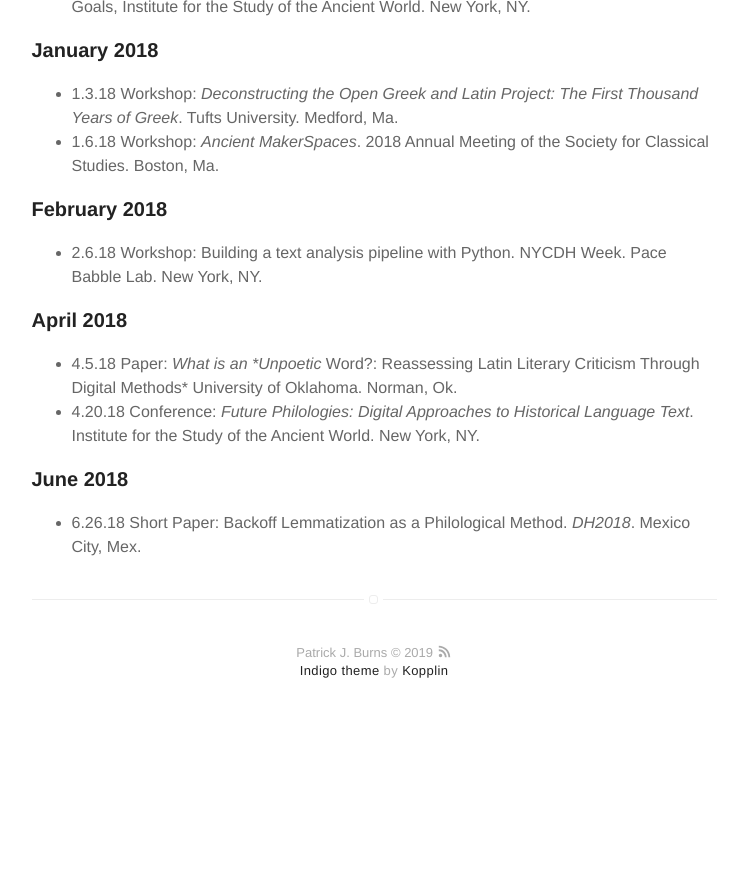
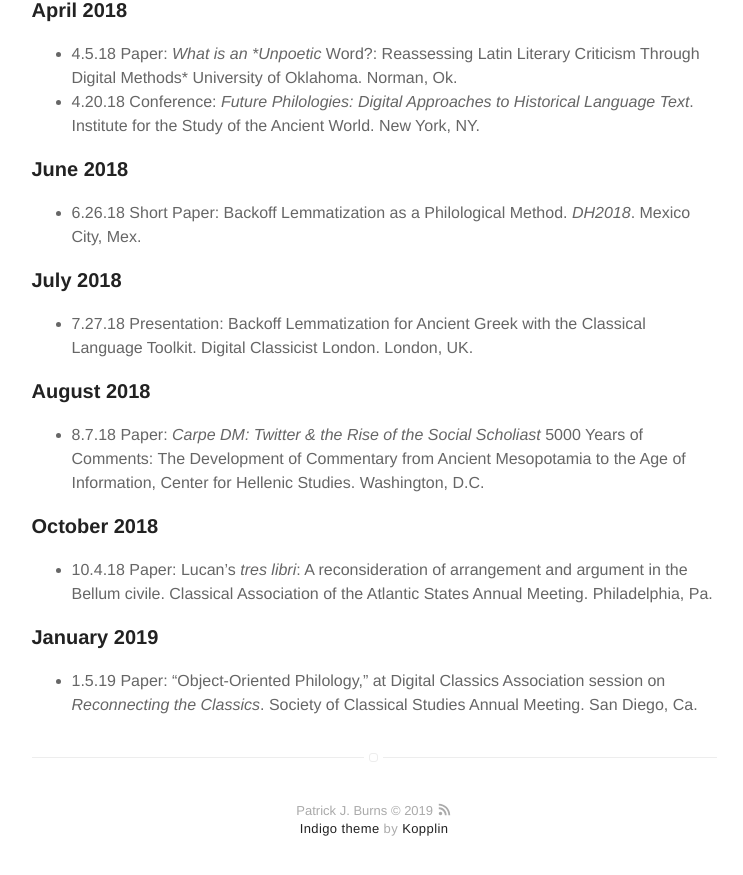
Before and after one commit to diyclassics/diyclassics.github.io, a Jekyll site: the page built from calendar.md, in a window 1280 px wide and 900 px high, scrolled down 1427 px. Shown: the top 875 px of the window, without its empty margins (266-1009 px from the left). Built offline with Jekyll 4.4.1, drawn with Linux system fonts in a browser that asks for light colours; before the commit the page ends 2169 px from its top, so only the background shows below that; some of the changed text lies outside the part shown.

Commit message:
Update cv

```diff
--- a/calendar.md
+++ b/calendar.md
@@ -40,7 +30,6 @@ layout: calendar
 ### February 2018
 - 2.6.18 Workshop: Building a text analysis pipeline with Python. NYCDH Week. Pace Babble Lab. New York, NY.
 
-
 ### April 2018
 
 - 4.5.18 Paper: *What is an *Unpoetic* Word?: Reassessing Latin Literary Criticism Through Digital Methods* University of Oklahoma. Norman, Ok.
@@ -49,3 +38,19 @@ layout: calendar
 ### June 2018
 
 - 6.26.18 Short Paper: Backoff Lemmatization as a Philological Method. *DH2018*. Mexico City, Mex.
+
+### July 2018
+
+- 7.27.18 Presentation: Backoff Lemmatization for Ancient Greek with the Classical Language Toolkit. Digital Classicist London. London, UK.
+
+### August 2018
+
+- 8.7.18 Paper: *Carpe DM: Twitter & the Rise of the Social Scholiast* 5000 Years of Comments: The Development of Commentary from Ancient Mesopotamia to the Age of Information, Center for Hellenic Studies. Washington, D.C.
+
+### October 2018
+
+- 10.4.18 Paper: Lucan's *tres libri*: A reconsideration of arrangement and argument in the Bellum civile. Classical Association of the Atlantic States Annual Meeting. Philadelphia, Pa.
+
+### January 2019
+
+- 1.5.19 Paper: "Object-Oriented Philology," at Digital Classics Association session on *Reconnecting the Classics*. Society of Classical Studies Annual Meeting. San Diego, Ca.
```
Also changed, not shown: other parts of calendar.md (+1 -11 lines).
